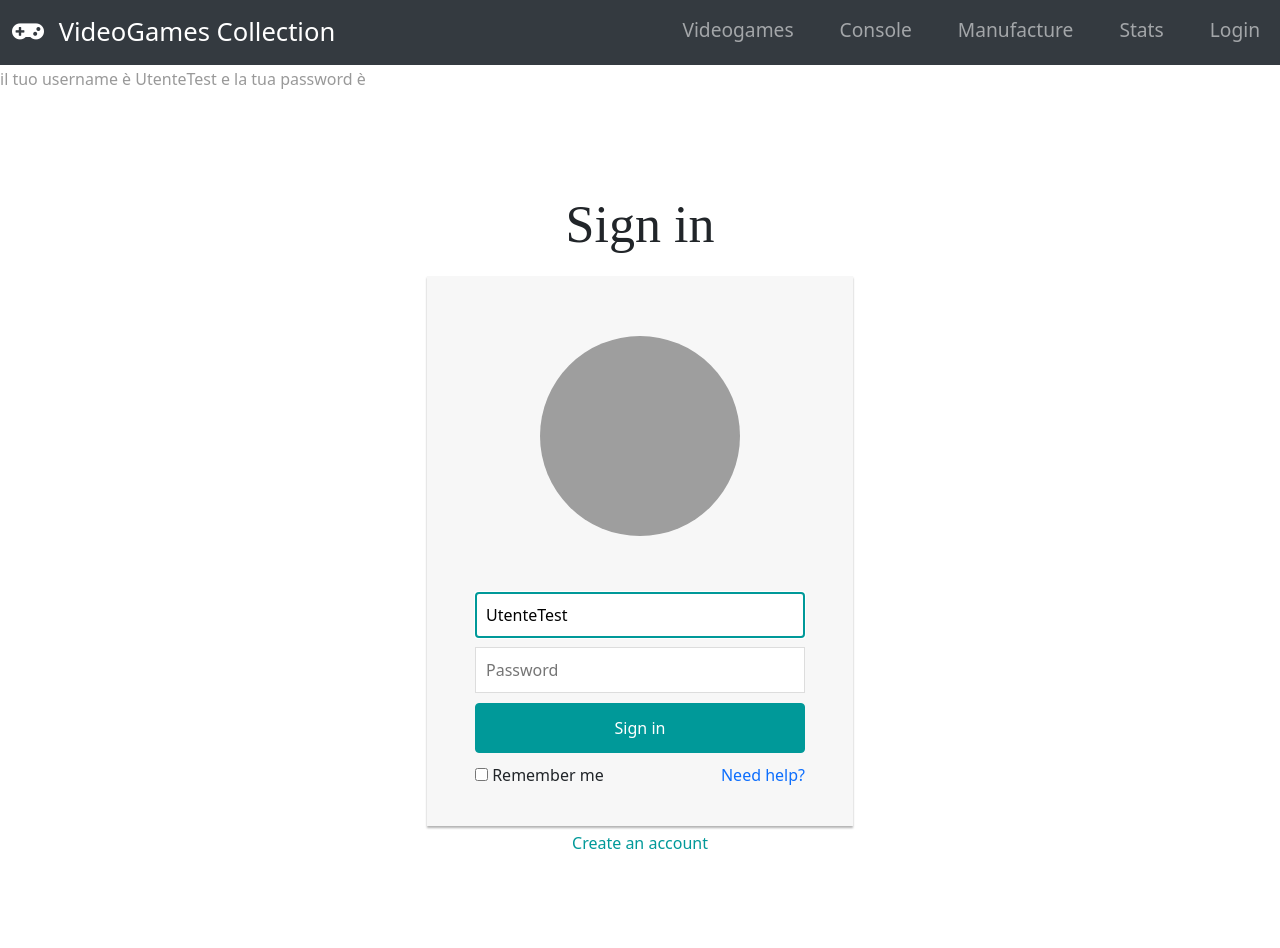
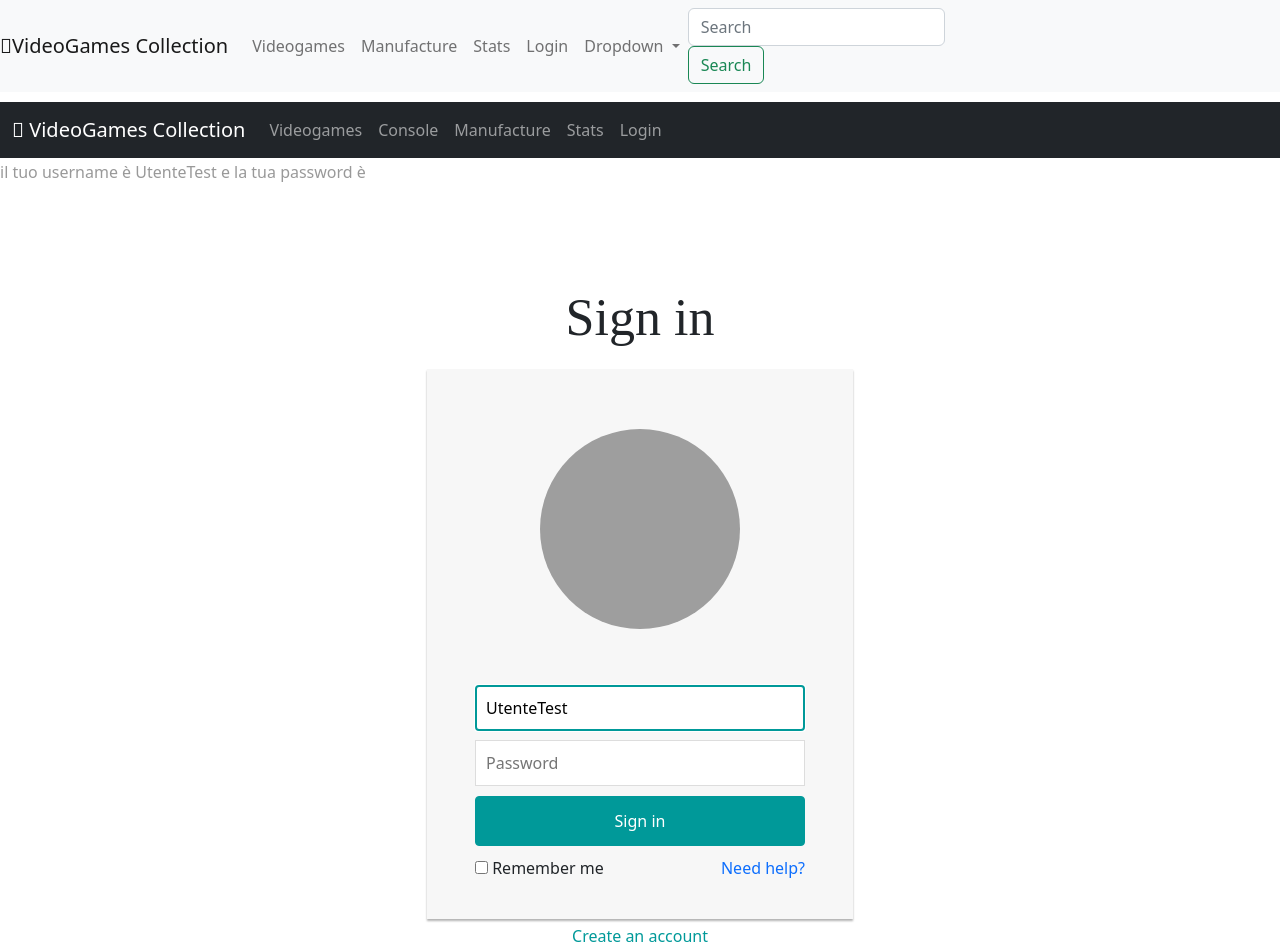
Before and after one commit to LuigiPzz/videogamesindustryui, an Angular app: page / in a window 1280 px wide. Before the commit the page ends 855 px from the top, so only its background shows below. Built offline with nearby package versions, Linux system fonts and the light colour scheme; grey boxes are pictures that could not be loaded.

Commit message:
fix & header

```diff
--- a/angular.json
+++ b/angular.json
@@ -24,6 +24,7 @@
             ],
             "styles": [
               "node_modules/bootstrap/dist/css/bootstrap.min.css",
+              "~bootstrap-icons/font/bootstrap-icons.css",
               "src/styles.css"
             ],
             "scripts": [
--- a/src/app/app.component.css
+++ b/src/app/app.component.css
@@ -1,3 +1,3 @@
- @import "../assets/css/bootstrap.min.css";
+ /* @import "../assets/css/bootstrap.min.css";
   @import "../assets/fontawesome/css/all.min.css";
-   @import "../assets/css/templatemo-style.css";
+   @import "../assets/css/templatemo-style.css"; */
--- a/src/app/app.component.html
+++ b/src/app/app.component.html
@@ -1,3 +1,6 @@
+
+<app-header></app-header>
+
 <nav class="navbar navbar-expand-md navbar-dark bg-dark">
   <div class="container-fluid">
     <a class="navbar-brand" href="/home">
--- a/src/app/app.module.ts
+++ b/src/app/app.module.ts
@@ -15,6 +15,7 @@ import { LoginComponent } from './login/login.component';
 import { FormsModule } from '@angular/forms';
 import { ErrorComponent } from './error/error.component';
 import { RouterModule } from '@angular/router';
+import { CoreModule } from './core/core.module';
 
 
 @NgModule({
@@ -34,7 +35,8 @@ import { RouterModule } from '@angular/router';
     AppRoutingModule,
     NgbModule,
     HttpClientModule,
-    FormsModule
+    FormsModule,
+    CoreModule
   ],
   providers: [],
   bootstrap: [AppComponent]
--- /dev/null
+++ b/src/app/core/header/header.component.css
@@ -0,0 +1,12 @@
+img {
+  display: inline-block;
+}
+
+.dduser {
+  margin-right: 50px;
+  margin-left: 20px;
+}
+
+nav {
+  margin-bottom: 0.8%;
+}
--- /dev/null
+++ b/src/app/core/header/header.component.html
@@ -0,0 +1,48 @@
+
+
+<!-- <nav class="navbar navbar-dark bg-dark"> -->
+  <nav class="navbar navbar-expand-lg navbar-light bg-light">
+    <a class="navbar-brand fa-gamepad" href="/home">VideoGames Collection</a>
+    <button class="navbar-toggler" type="button" data-toggle="collapse" data-target="#navbarSupportedContent" aria-controls="navbarSupportedContent" aria-expanded="false" aria-label="Toggle navigation">
+      <span class="navbar-toggler-icon"></span>
+    </button>
+
+    <div class="collapse navbar-collapse" id="navbarSupportedContent">
+      <ul class="navbar-nav mr-auto">
+        <li class="nav-item active">
+          <a class="nav-link" routerLink="/videogame">Videogames <span class="sr-only">(current)</span></a>
+        </li>
+        <li class="nav-item active">
+          <a class="nav-link" routerLink="/produttore">Manufacture <span class="sr-only">(current)</span></a>
+        </li>
+        <li class="nav-item">
+          <a class="nav-link nav-link-4" routerLink="contact.html">Stats</a>
+        </li>
+        <li class="nav-item active">
+          <a class="nav-link" routerLink="/login">Login <span class="sr-only">(current)</span></a>
+        </li>
+
+
+
+        <li class="nav-item dropdown">
+          <a class="nav-link dropdown-toggle" href="#" id="navbarDropdown" role="button" data-toggle="dropdown" aria-haspopup="true" aria-expanded="false">
+            Dropdown
+          </a>
+          <div class="dropdown-menu" aria-labelledby="navbarDropdown">
+            <a class="dropdown-item" href="#">Action</a>
+            <a class="dropdown-item" href="#">Another action</a>
+            <div class="dropdown-divider"></div>
+            <a class="dropdown-item" href="#">Something else here</a>
+          </div>
+        </li>
+
+
+
+      </ul>
+
+      <form class="form-inline my-2 my-lg-0">
+        <input class="form-control mr-sm-2" type="search" placeholder="Search" aria-label="Search">
+        <button class="btn btn-outline-success my-2 my-sm-0" type="submit">Search</button>
+      </form>
+    </div>
+  </nav>
--- /dev/null
+++ b/src/app/core/header/header.component.ts
@@ -0,0 +1,15 @@
+import { Component, OnInit } from '@angular/core';
+
+@Component({
+  selector: 'app-header',
+  templateUrl: './header.component.html',
+  styleUrls: ['./header.component.css']
+})
+export class HeaderComponent implements OnInit {
+
+  constructor() { }
+
+  ngOnInit(): void {
+  }
+
+}
--- a/src/app/login/login.component.ts
+++ b/src/app/login/login.component.ts
@@ -1,5 +1,6 @@
 import { Component, OnInit } from '@angular/core';
 import { Router } from '@angular/router';
+import { AuthappService } from 'src/services/authapp.service';
 
 @Component({
   selector: 'app-login',
@@ -13,7 +14,8 @@ export class LoginComponent implements OnInit {
   autenticato: boolean = true;
   errMsg: string = "Credenziali Errate!";
 
-  constructor(private route: Router) { }
+  constructor(private route: Router,
+              private BasicAuth: AuthappService) { }
 
   ngOnInit(): void {
   }
@@ -21,7 +23,8 @@ export class LoginComponent implements OnInit {
   gestAuth = () : void => {
     console.log(this.userId)
 
-    if(this.userId === "Pippo" && this.password === "123"){
+    if(this.BasicAuth.autentica(this.userId, this.password)){
+      //this.route.navigate(['home', this.userId]);
       this.route.navigate(['home']);
       this.autenticato = true;
     } else {
--- /dev/null
+++ b/src/services/authapp.service.ts
@@ -0,0 +1,21 @@
+import { Injectable } from '@angular/core';
+
+@Injectable({
+  providedIn: 'root'
+})
+export class AuthappService {
+
+  constructor() { }
+
+  autentica = (userid: string, password: string) : boolean =>{
+    var retVal = (userid === 'Pippo' && password === '123') ? true : false;
+    if (retVal){
+      sessionStorage.setItem("Utente",userid)
+    }
+    return retVal;
+  }
+
+  loggedUser = ():  string|null => (sessionStorage.getItem("Utente")) ? sessionStorage.getItem("Utente") : "";
+
+  isLogged = (): boolean => (sessionStorage.getItem("Utente")) ? true : false;
+}
--- a/src/styles.css
+++ b/src/styles.css
@@ -1,3 +1,4 @@
 /* You can add global styles to this file, and also import other style files */
 @import "~bootstrap/dist/css/bootstrap.css";
 @import "~font-awesome/css/font-awesome.css";
+@import "~bootstrap-icons/font/bootstrap-icons.css";
```
Also changed, not shown: src/app/core/core.module.ts (added, +20 -0 lines), 2 other files (tests, documents, lock files or other folders).
